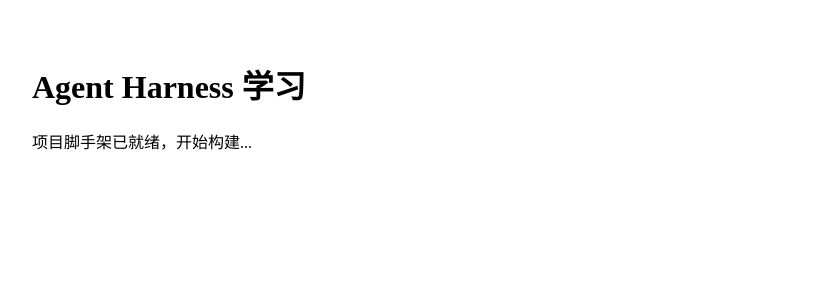
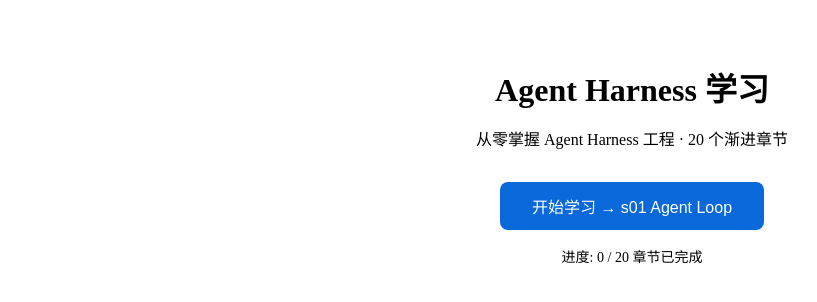
Before and after one commit to CharlesRoue/agent-harness-study, a React (Vite) app: page / in a window 1280 px wide. Shown: the top 302 px of the page, without its empty margins (8-825 px from the left). Built offline with nearby package versions, Linux system fonts and the light colour scheme; the HTML template or start-up script is replaced by a standard one.

Commit message:
feat: add app context, routing shell, and page skeletons

```diff
--- a/src/App.tsx
+++ b/src/App.tsx
@@ -1,6 +1,18 @@
+import { BrowserRouter, Routes, Route, Navigate } from 'react-router-dom'
+import { AppProvider } from './context/AppContext'
+import { HomePage } from './components/HomePage'
+import { ChapterPage } from './components/ChapterPage'
+
 export default function App() {
-  return <div style={{ padding: '2rem' }}>
-    <h1>Agent Harness 学习</h1>
-    <p>项目脚手架已就绪，开始构建...</p>
-  </div>
+  return (
+    <AppProvider>
+      <BrowserRouter>
+        <Routes>
+          <Route path="/" element={<HomePage />} />
+          <Route path="/chapter/:chapterId" element={<ChapterPage />} />
+          <Route path="*" element={<Navigate to="/" replace />} />
+        </Routes>
+      </BrowserRouter>
+    </AppProvider>
+  )
 }
--- /dev/null
+++ b/src/components/ChapterPage.tsx
@@ -0,0 +1,25 @@
+import { useParams } from 'react-router-dom'
+import { useEffect } from 'react'
+import { useApp } from '../context/AppContext'
+import { getChapter } from '../data/chapters'
+
+export function ChapterPage() {
+  const { chapterId } = useParams<{ chapterId: string }>()
+  const { progress } = useApp()
+  const chapter = getChapter(chapterId ?? '')
+
+  useEffect(() => {
+    if (chapterId) progress.setCurrentChapter(chapterId)
+  }, [chapterId])
+
+  if (!chapter) {
+    return <div style={{ padding: '2rem' }}>章节不存在</div>
+  }
+
+  return (
+    <div style={{ padding: '2rem' }}>
+      <h1>{chapter.id}: {chapter.title}</h1>
+      <p style={{ color: 'var(--text-secondary)' }}>{chapter.subtitle}</p>
+    </div>
+  )
+}
--- /dev/null
+++ b/src/components/HomePage.tsx
@@ -0,0 +1,34 @@
+import { useApp } from '../context/AppContext'
+import { chapters } from '../data/chapters'
+import { useNavigate } from 'react-router-dom'
+
+export function HomePage() {
+  const { progress } = useApp()
+  const navigate = useNavigate()
+
+  const nextChapter = chapters.find(ch => {
+    const cp = progress.progress.chapters[ch.id]
+    return !cp || (cp.exercises !== 'all_correct')
+  }) ?? chapters[0]
+
+  return (
+    <div style={{ maxWidth: 600, margin: '4rem auto', textAlign: 'center' }}>
+      <h1 style={{ fontSize: '2rem', marginBottom: '0.5rem' }}>Agent Harness 学习</h1>
+      <p style={{ color: 'var(--text-secondary)', marginBottom: '2rem' }}>
+        从零掌握 Agent Harness 工程 · 20 个渐进章节
+      </p>
+      <button
+        onClick={() => navigate(`/chapter/${nextChapter.id}`)}
+        style={{
+          background: '#0969da', color: 'white', border: 'none',
+          padding: '12px 32px', borderRadius: 8, fontSize: 16, cursor: 'pointer',
+        }}
+      >
+        {progress.completedCount === 0 ? '开始学习' : '继续学习'} → {nextChapter.id} {nextChapter.title}
+      </button>
+      <p style={{ color: 'var(--text-secondary)', marginTop: '1rem', fontSize: 14 }}>
+        进度: {progress.completedCount} / 20 章节已完成
+      </p>
+    </div>
+  )
+}
--- /dev/null
+++ b/src/context/AppContext.tsx
@@ -0,0 +1,29 @@
+import { createContext, useContext, type ReactNode } from 'react'
+import { useTheme } from '../hooks/useTheme'
+import { useProgress } from '../hooks/useProgress'
+
+type ThemeReturn = ReturnType<typeof useTheme>
+type ProgressReturn = ReturnType<typeof useProgress>
+
+interface AppContextType {
+  theme: ThemeReturn
+  progress: ProgressReturn
+}
+
+const AppContext = createContext<AppContextType | null>(null)
+
+export function AppProvider({ children }: { children: ReactNode }) {
+  const theme = useTheme()
+  const progress = useProgress()
+  return (
+    <AppContext.Provider value={{ theme, progress }}>
+      {children}
+    </AppContext.Provider>
+  )
+}
+
+export function useApp() {
+  const ctx = useContext(AppContext)
+  if (!ctx) throw new Error('useApp must be used within AppProvider')
+  return ctx
+}
```
